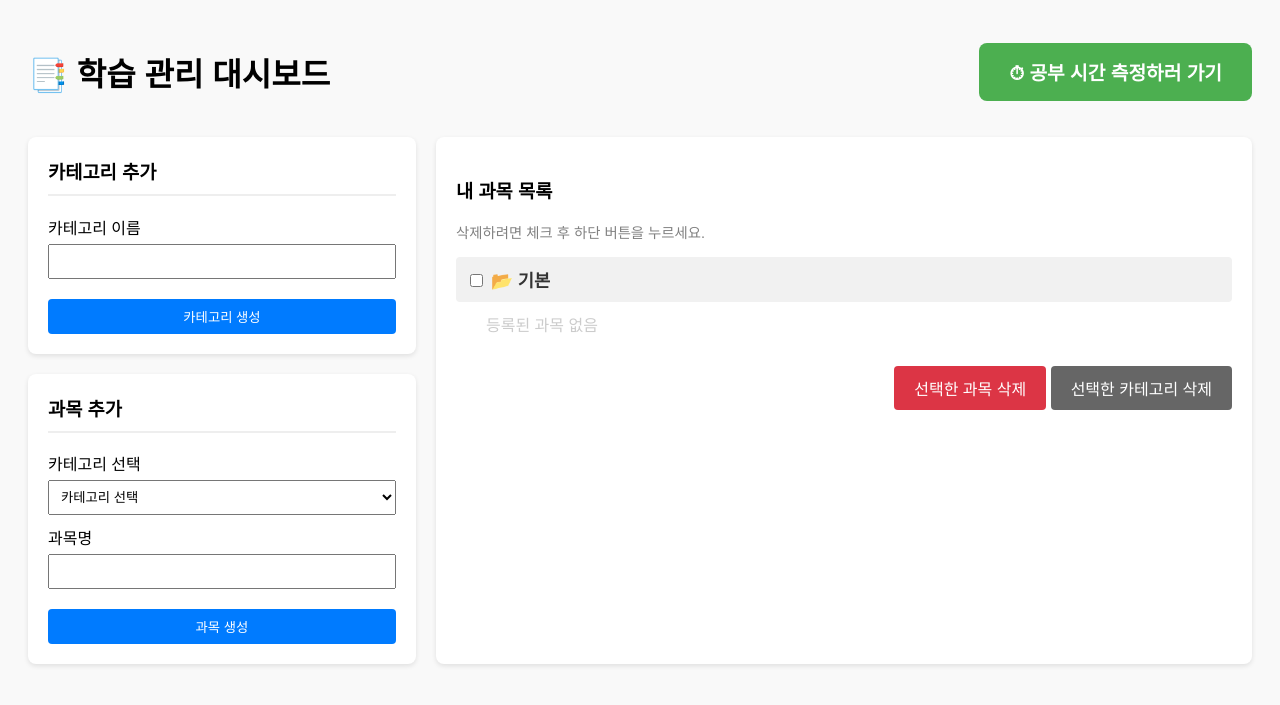
After one commit to yummsseo/Study_Record, a Django app: page /subject/ in a window 1280 px wide. The commit adds this page. Shown: the top 705 px of the page. Run offline with Django 5.2, Linux system fonts and the light colour scheme; the visitor is signed in with stand-in values (Sample User, id 1); data comes from the database, SQL or seed files in the repository; data that the repository does not hold is empty.

Commit message:
타이머 기능 구현 + 과목 & 카테고리 관리 화면 통합

```diff
--- a/config/urls.py
+++ b/config/urls.py
@@ -16,8 +16,9 @@ Including another URLconf
 """
 
 from django.contrib import admin
-from django.urls import path
+from django.urls import path, include
 
 urlpatterns = [
-    path("/", admin.site.urls),
+    path("admin/", admin.site.urls),
+    path('subject/', include('subject.urls')),
 ]
--- a/subject/forms.py
+++ b/subject/forms.py
@@ -8,7 +8,7 @@ class CategoryForm(forms.ModelForm):
 
 class SubjectForm(forms.ModelForm):
     category_key = forms.ModelChoiceField(
-        queryset=Category.objects.filter(user_key=1),
+        queryset=Category.objects.none(),
         empty_label="카테고리 선택",
         label="카테고리"
     )
@@ -17,3 +17,9 @@ class SubjectForm(forms.ModelForm):
         model = Subject
         fields = ['name', 'category_key']
         labels = {'name': '과목명'}
+
+    def __init__(self, *args, **kwargs):
+        user = kwargs.pop('user', None)
+        super().__init__(*args, **kwargs)
+        if user:
+            self.fields['category_key'].queryset = Category.objects.filter(user_key=user)
--- /dev/null
+++ b/subject/static/subject/dashboard.css
@@ -0,0 +1,111 @@
+body {
+  font-family: "Noto Sans KR", sans-serif;
+  background-color: #f9f9f9;
+  padding: 20px;
+}
+
+.header-section {
+  display: flex;
+  justify-content: space-between;
+  align-items: center;
+  margin-bottom: 20px;
+}
+
+.main-btn {
+  background-color: #4caf50;
+  color: white;
+  padding: 15px 30px;
+  text-decoration: none;
+  font-size: 1.2rem;
+  border-radius: 8px;
+  font-weight: bold;
+}
+
+.container {
+  display: flex;
+  gap: 20px;
+}
+
+.left-panel {
+  flex: 1;
+  display: flex;
+  flex-direction: column;
+  gap: 20px;
+}
+
+.right-panel {
+  flex: 2;
+  background: white;
+  padding: 20px;
+  border-radius: 8px;
+  box-shadow: 0 2px 5px rgba(0, 0, 0, 0.1);
+}
+
+.card {
+  background: white;
+  padding: 20px;
+  border-radius: 8px;
+  box-shadow: 0 2px 5px rgba(0, 0, 0, 0.1);
+}
+
+.card h3 {
+  margin-top: 0;
+  border-bottom: 2px solid #eee;
+  padding-bottom: 10px;
+}
+
+.form-group {
+  margin-bottom: 10px;
+}
+
+input[type="text"],
+select {
+  width: 100%;
+  padding: 8px;
+  margin-top: 5px;
+  box-sizing: border-box;
+}
+
+button {
+  cursor: pointer;
+  padding: 8px 15px;
+  border: none;
+  border-radius: 4px;
+}
+
+.btn-blue {
+  background-color: #007bff;
+  color: white;
+  width: 100%;
+  margin-top: 10px;
+}
+
+.btn-red {
+  background-color: #dc3545;
+  color: white;
+  font-size: 0.8rem;
+}
+
+.list-group {
+  margin-bottom: 20px;
+}
+
+.category-title {
+  font-weight: bold;
+  font-size: 1.1rem;
+  color: #333;
+  display: flex;
+  justify-content: space-between;
+  align-items: center;
+  background: #f1f1f1;
+  padding: 10px;
+  border-radius: 4px;
+}
+
+.subject-item {
+  margin-left: 20px;
+  padding: 8px;
+  border-bottom: 1px solid #eee;
+  display: flex;
+  justify-content: space-between;
+}
--- a/subject/templates/category_manage_view.html
+++ b/subject/templates/category_manage_view.html
@@ -9,7 +9,7 @@
       rel="stylesheet"
     />
     <script src="{% static 'subject/subject.js' %}"></script>
-    <title>main</title>
+    <title>카테고리 관리</title>
   </head>
   <body>
     <section>
--- /dev/null
+++ b/subject/templates/subject/dashboard.html
@@ -0,0 +1,131 @@
+{% load static %}
+<!DOCTYPE html>
+<html lang="ko">
+  <head>
+    <meta charset="UTF-8" />
+    <title>학습 대시보드</title>
+
+    <link rel="stylesheet" href="{% static 'subject/dashboard.css' %}" />
+  </head>
+  <body>
+    <div class="header-section">
+      <h1>📑 학습 관리 대시보드</h1>
+      <a href="{% url 'time_measure' %}" class="main-btn">
+        ⏱ 공부 시간 측정하러 가기
+      </a>
+    </div>
+
+    <div class="container">
+      <div class="left-panel">
+        <div class="card">
+          <h3>카테고리 추가</h3>
+          <form method="POST">
+            {% csrf_token %}
+            <div class="form-group">
+              <label>카테고리 이름</label>
+              {{ category_form.name }}
+            </div>
+            <button
+              type="submit"
+              name="action"
+              value="add_category"
+              class="btn-blue"
+            >
+              카테고리 생성
+            </button>
+          </form>
+        </div>
+
+        <div class="card">
+          <h3>과목 추가</h3>
+          <form method="POST">
+            {% csrf_token %}
+            <div class="form-group">
+              <label>카테고리 선택</label>
+              {{ subject_form.category_key }}
+            </div>
+            <div class="form-group">
+              <label>과목명</label>
+              {{ subject_form.name }}
+            </div>
+            <button
+              type="submit"
+              name="action"
+              value="add_subject"
+              class="btn-blue"
+            >
+              과목 생성
+            </button>
+          </form>
+        </div>
+      </div>
+
+      <div class="right-panel">
+        <h3>내 과목 목록</h3>
+        <p style="color: gray; font-size: 0.9rem">
+          삭제하려면 체크 후 하단 버튼을 누르세요.
+        </p>
+
+        <form method="POST">
+          {% csrf_token %} {% for item in data %}
+          <div class="list-group">
+            <div class="category-title">
+              <span>
+                <input
+                  type="checkbox"
+                  name="selected_categories"
+                  value="{{ item.category.category_key }}"
+                />
+                📂 {{ item.category.name }}
+              </span>
+            </div>
+
+            {% if item.subjects %} {% for subject in item.subjects %}
+            <div class="subject-item">
+              <span>
+                └
+                <input
+                  type="checkbox"
+                  name="selected_subjects"
+                  value="{{ subject.subject_key }}"
+                />
+                {{ subject.name }}
+              </span>
+            </div>
+            {% endfor %} {% else %}
+            <div style="padding: 10px; color: #ccc; margin-left: 20px">
+              등록된 과목 없음
+            </div>
+            {% endif %}
+          </div>
+          {% endfor %}
+
+          <div style="text-align: right; margin-top: 20px">
+            <button
+              type="submit"
+              name="action"
+              value="delete_subject"
+              class="btn-red"
+              style="padding: 10px 20px; font-size: 1rem"
+            >
+              선택한 과목 삭제
+            </button>
+            <button
+              type="submit"
+              name="action"
+              value="delete_category"
+              class="btn-red"
+              style="
+                padding: 10px 20px;
+                font-size: 1rem;
+                background-color: #666;
+              "
+            >
+              선택한 카테고리 삭제
+            </button>
+          </div>
+        </form>
+      </div>
+    </div>
+  </body>
+</html>
--- a/subject/templates/subject_add_view.html
+++ b/subject/templates/subject_add_view.html
@@ -9,7 +9,7 @@
       rel="stylesheet"
     />
     <script src="{% static 'subject/subject.js' %}"></script>
-    <title>main</title>
+    <title>과목 추가</title>
   </head>
   <body>
     <section>
--- a/subject/templates/subject_main_view.html
+++ b/subject/templates/subject_main_view.html
@@ -9,7 +9,7 @@
       rel="stylesheet"
     />
     <script src="{% static 'subject/subject.js' %}"></script>
-    <title>main</title>
+    <title>과목 관리</title>
   </head>
   <body>
     <section>
--- a/subject/urls.py
+++ b/subject/urls.py
@@ -2,9 +2,6 @@ from django.urls import path
 from . import views
 
 urlpatterns = [
-    path("", views.subject_main, name='subject_main_view'),
-    path("delete/", views.subject_delete),
-    path("add/", views.subject_add, name='subject_add_view'),
-    path("category/", views.category_manage, name='category_manage_view'),
+    path("", views.dashboard, name='dashboard'),
     path("time/", views.time_measure, name='time_measure'),
 ]
--- a/subject/views.py
+++ b/subject/views.py
@@ -1,76 +1,103 @@
-from django.shortcuts import render, redirect
-from datetime import timedelta
-from .models import *
-from .forms import *
+from django.shortcuts import get_object_or_404, render, redirect
+from django.contrib.auth.decorators import login_required
+from django.utils import timezone
+from .models import Category, Subject, Record, Goal
+from .forms import CategoryForm, SubjectForm
+import math
 
-temp, created=Temp.objects.get_or_create(user_key=1) #
+@login_required(login_url='login_html')
+def dashboard(request):
+    user = request.user
 
-def subject_main(request):
-    if not Category.objects.filter(user_key=temp).exists():
-        Category.objects.create(name="기본",user_key=temp)
-    categories = Category.objects.filter(user_key=temp)
+    if request.method == "POST":
+        action = request.POST.get('action')
+
+        if action == 'add_category':
+            form = CategoryForm(request.POST)
+            if form.is_valid():
+                category = form.save(commit=False)
+                category.user_key = user
+                category.save()
+                return redirect('dashboard')
+
+        elif action == 'add_subject':
+            form = SubjectForm(request.POST, user=user)
+            if form.is_valid():
+                subject = form.save(commit=False)
+                subject.user_key = user
+                subject.save()
+                return redirect('dashboard')
+
+        elif action == 'delete_subject':
+            selected_subjects = request.POST.getlist('selected_subjects')
+            if selected_subjects:
+                Subject.objects.filter(subject_key__in=selected_subjects, user_key=user).delete()
+            return redirect('dashboard')
+
+        elif action == 'delete_category':
+            selected_categories = request.POST.getlist('selected_categories')
+            if selected_categories:
+                Category.objects.filter(category_key__in=selected_categories, user_key=user).delete()
+            return redirect('dashboard')
+
+    category_form = CategoryForm()
+    subject_form = SubjectForm(user=user)
+
+    Category.objects.get_or_create(name="기본", user_key=user)
+    categories = Category.objects.filter(user_key=user)
+
+    data = []
+    for category in categories:
+        subjects = Subject.objects.filter(category_key=category, user_key=user)
+        data.append({
+            'category': category,
+            'subjects': subjects
+        })
+
+    context = {
+        'category_form': category_form,
+        'subject_form': subject_form,
+        'data': data,
+        'categories': categories
+    }
+
+    return render(request, "subject/dashboard.html", context)
 
 
-    data = []
-    for i in categories:
-        subjects = Subject.objects.filter(category_key=i)
-        if subjects.exists():
-            data.append({
-                'category': i,
-                'subjects': subjects
-            })
+@login_required(login_url='login_html')
+def time_measure(request):
+    user = request.user
+    today = timezone.now().date()
+
+    subjects = Subject.objects.filter(user_key=user)
+
+    if request.method == "GET":
+        return render(request, "subject/time_measure_view.html", {"subjects" : subjects})
+
+    elif request.method == "POST":
+        subject_id = request.POST.get('subject_key')
+        time_seconds = request.POST.get('time_seconds')
+
+        if subject_id and time_seconds:
+            subject = get_object_or_404(Subject, pk=subject_id)
+
+            goal, created = Goal.objects.get_or_create(
+                user=user,
+                goal_date=today,
+                defaults={'goal_time':60}
+            )
+
+            seconds = int(time_seconds)
+            minutes = math.ceil(seconds / 60)
+
+            Record.objects.create(
+                user=user, goal=goal,
+                subject=subject,
+                recorded_time=minutes,
+                recorded_at=timezone.now()
+            )
+
+            return redirect('dashboard')
+
         else:
-            data.append({
-                'category': i,
-                'subjects': None
-            })
-    return render(request,"subject_main_view.html", {'data': data})
-
-
-def subject_delete(request):
-    if request.method=="POST":
-        selected_subject = request.POST.getlist('select')
-        Subject.objects.filter(subject_key__in=selected_subject).delete()
-    return redirect('subject_main_view')
-
-
-def subject_add(request):
-    if request.method=="GET":
-        form=SubjectForm()
-        form.fields['category_key'].queryset = Category.objects.filter(user_key=1)
-        return render(request,"subject_add_view.html", {"form":form})
-
-    if request.method=="POST":
-        form=SubjectForm(request.POST)
-        if form.is_valid():
-            subject = form.save(commit=False)
-            subject.user_key = temp
-            subject.save()
-            return redirect('subject_add_view')
-        else:
-            return render(request, "subject_add_view.html", {"form": form})
-
-
-def category_manage(request):
-    if request.method=="GET":
-        form=CategoryForm()
-        categories=Category.objects.filter(user_key=temp)
-        return render(request,"category_manage_view.html", {"form": form, "categories" : categories})
-    elif request.method=="POST":
-        if request.POST.get("action")=='delete':
-            selected_category=request.POST.getlist('select')
-            Category.objects.filter(category_key__in=selected_category).delete()
-            return redirect('category_manage_view')
-        elif request.POST.get("action")=='update':
-            form=CategoryForm(request.POST)
-            if form.is_valid():
-                category = form.save(commit=False)
-                category.user_key = temp
-                category.save()
-                return redirect('category_manage_view')
-            else:
-                categories=Category.objects.filter(user_key=temp)
-            return render(request,"category_manage_view.html", {"form": form, "categories" : categories})
-
-def time_measure(request):
-        return render(request, "time_measure_view.html")
+            return render(request, "subject/time_measure_view.html", {"subjects": subjects})
```
Also changed, not shown: config/settings.py (+8 -4 lines), subject/models.py (+26 -11 lines), subject/static/subject/subject.js (deleted, +0 -13 lines), subject/static/subject/timer.css (added, +79 -0 lines), subject/static/subject/timer.js (added, +35 -0 lines), subject/templates/subject/time_measure_view.html (added, +53 -0 lines), subject/migrations/0001_initial.py, subject/static/subject/style.css (deleted).
